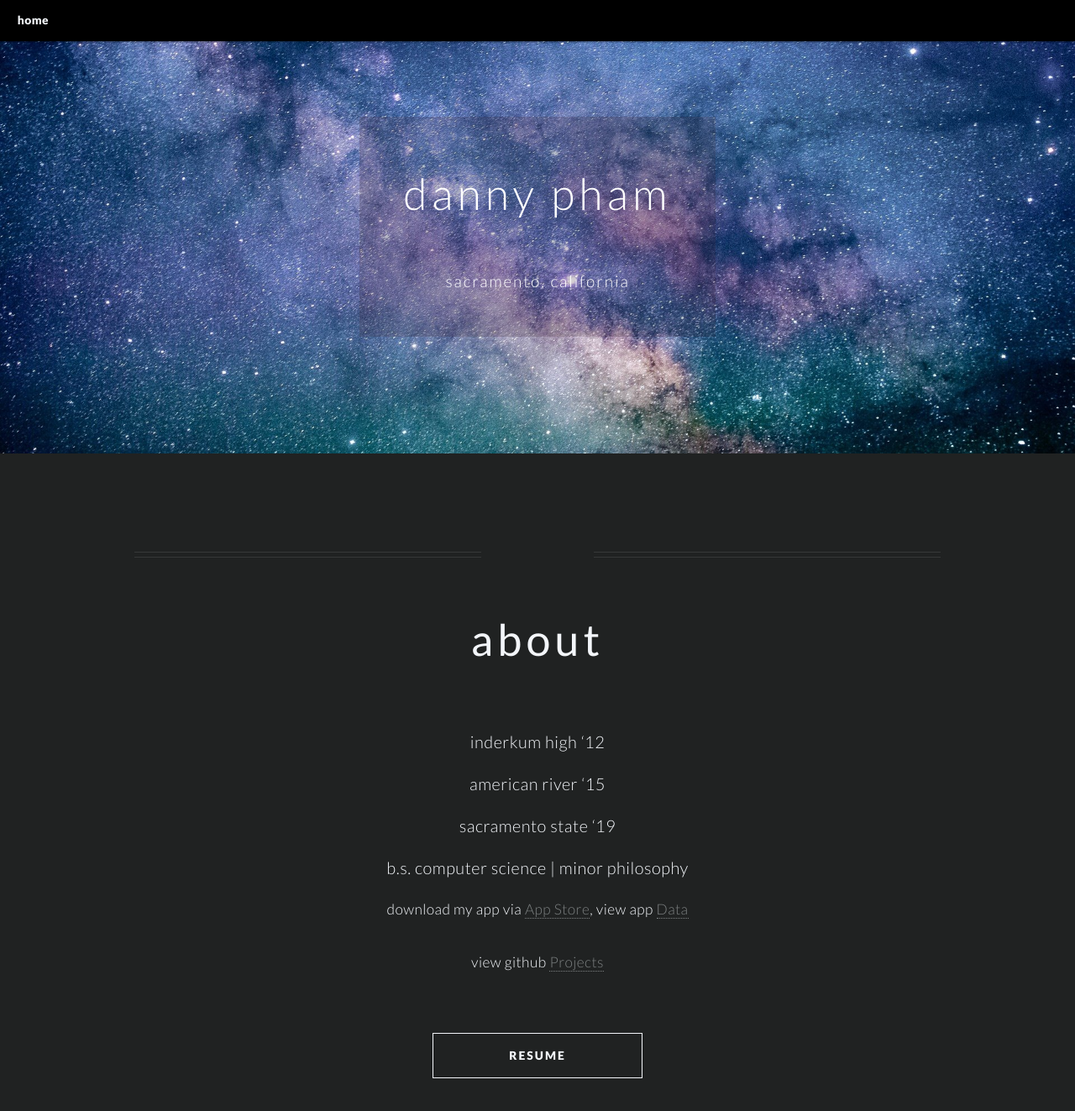
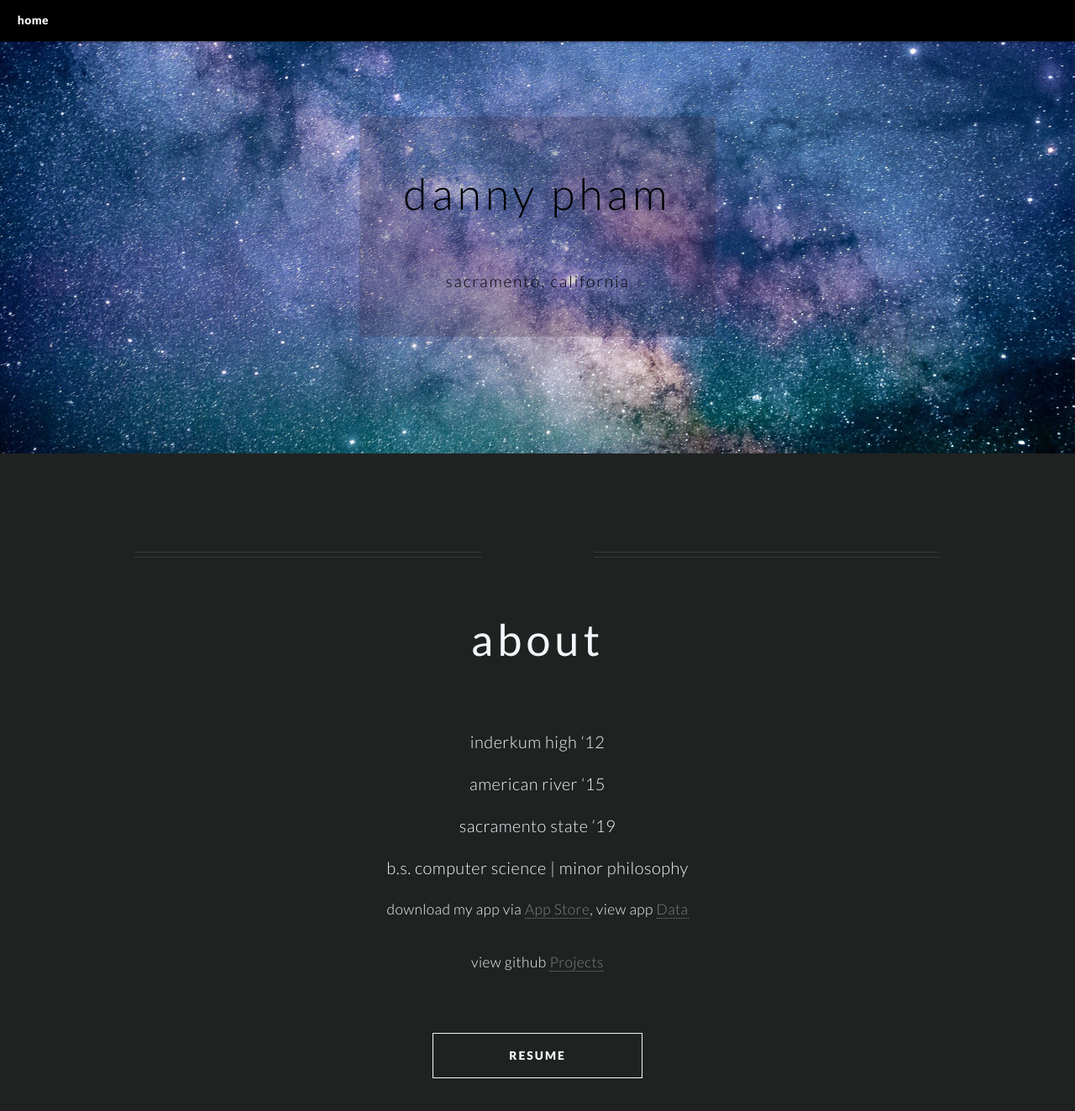
Before and after one commit to dp916/dp916.github.io, a Jekyll site: the page built from index.md, in a window 1280 px wide and 1400 px high. Shown: the top 1323 px of the window at 84% size. Built offline with Jekyll 4.4.1, drawn with Linux system fonts in a browser that asks for light colours.

Commit message:
Update style.css

```diff
--- a/css/style.css
+++ b/css/style.css
@@ -495,12 +495,12 @@ custom styles adapted from Twenty by HTML5 Up
 		}
 
 		.wrapper.style3 {
-			background: white;
+			background: black;
 			color: inherit;
 		}
 
 		.wrapper.style4 {
-			background: white;
+			background: black;
 			color: inherit;
 			padding: 4em;
 		}
@@ -673,7 +673,7 @@ custom styles adapted from Twenty by HTML5 Up
 
 			.dropotron > li:hover > a {
 				background: rgb(79, 166, 209);
-				color: white;
+				color: black;
 			}
 
 			.dropotron > li:first-child {
@@ -693,7 +693,7 @@ custom styles adapted from Twenty by HTML5 Up
 		background-position: bottom center, top center;
 		background-repeat: no-repeat;
 		background-size: 25em, cover;
-		color: white;
+		color: black;
 		cursor: default;
 		padding: 8em 0;
 		text-align: center;
@@ -719,7 +719,7 @@ custom styles adapted from Twenty by HTML5 Up
 			-ms-animation-fill-mode: forwards;
 			animation-fill-mode: forwards;
 			background: rgba(52, 27, 43, 0.2);
-			color: white;
+			color: black;
 			display: inline-block;
 			opacity: 0;
 			padding: 3em;
@@ -797,7 +797,7 @@ custom styles adapted from Twenty by HTML5 Up
 		background-position: top center, bottom center;
 		background-repeat: no-repeat;
 		background-size: 25em, 25em, auto, cover;
-		color: white;
+		color: black;
 		padding: 5em 0em;
 		text-align: center;
 	}
```
